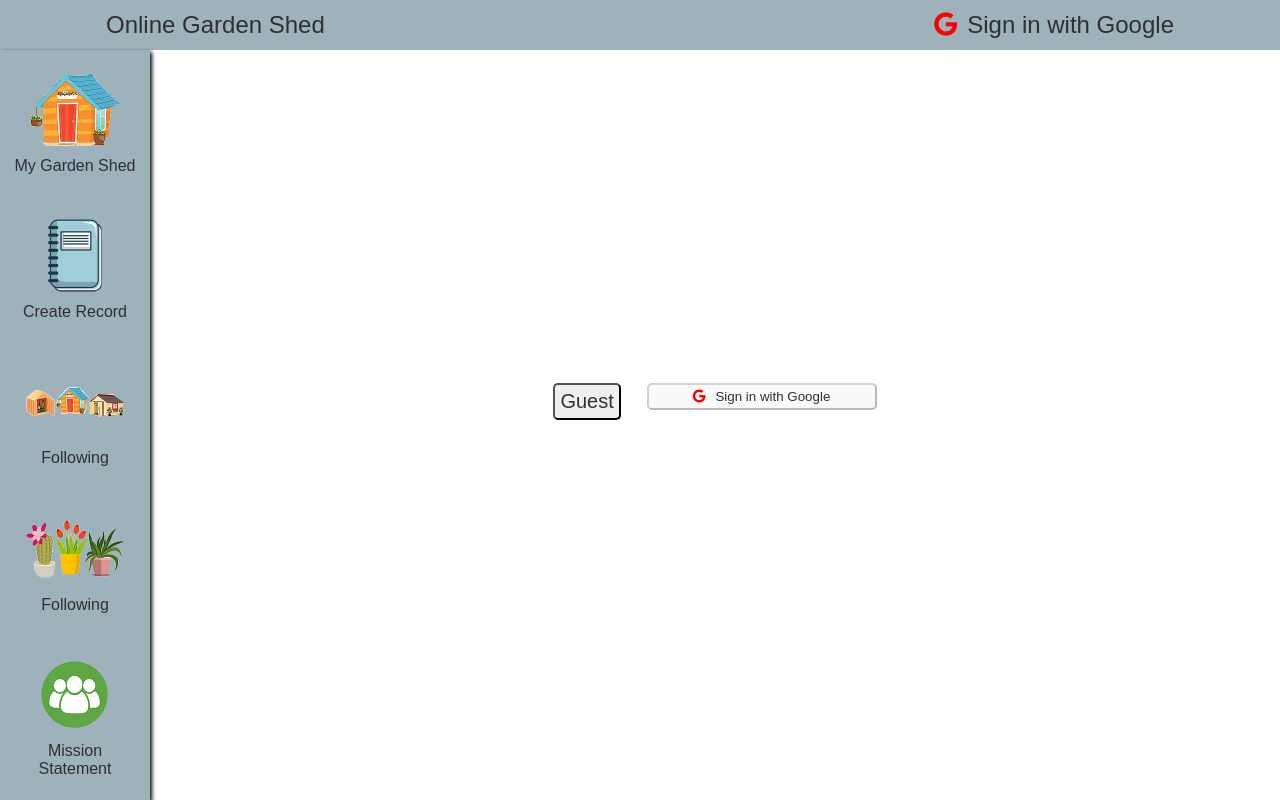
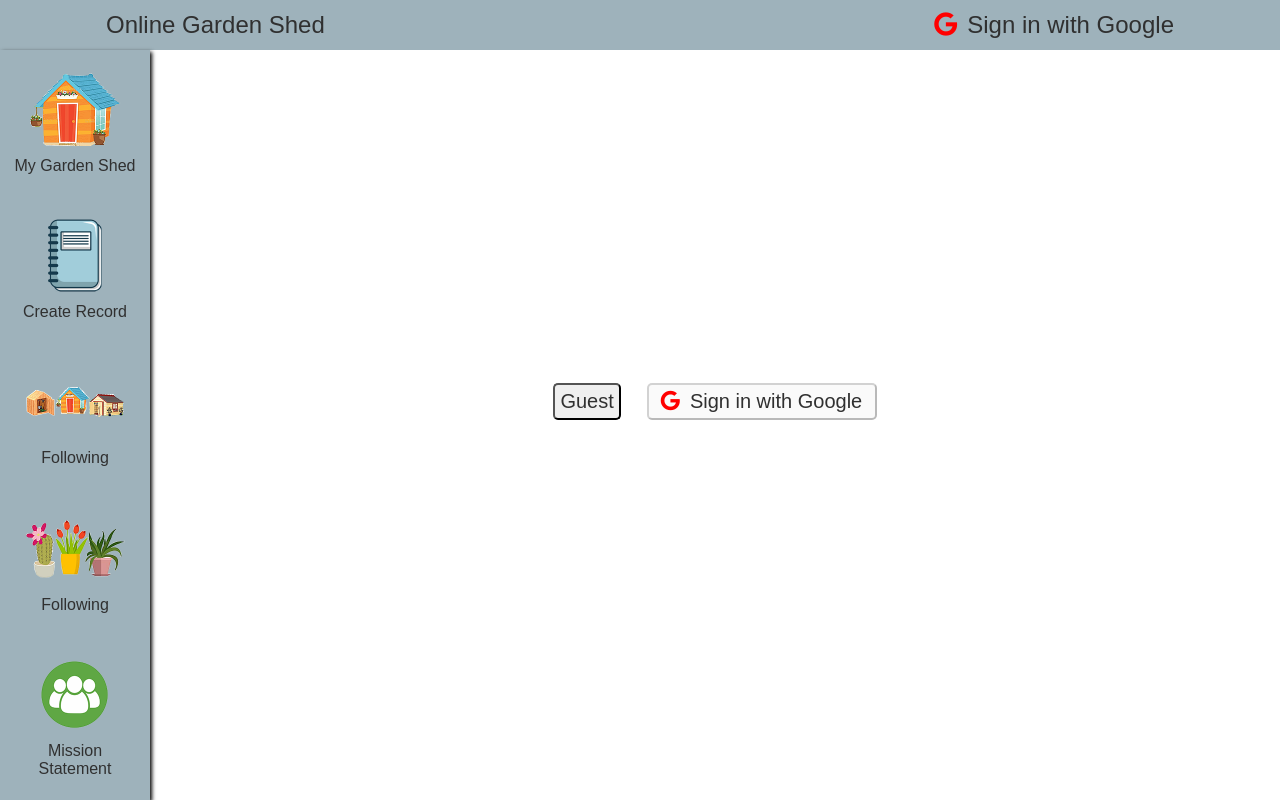
Before and after one commit to jasonkim7288/backup-online-garden-shed-client, a React (Create React App) app: page / in a window 1280 px wide. Built offline with nearby package versions, Linux system fonts and the light colour scheme; no server answers.

Commit message:
button for google login

```diff
--- a/src/components/SignIn.js
+++ b/src/components/SignIn.js
@@ -82,7 +82,7 @@ const SignIn = ({ tagType }) => {
             clientId={process.env.REACT_APP_GOOGLE_CLIENT_ID}
             render={renderProps => (
               (tagType === 'button') ? (
-                <button onClick={renderProps.onClick} disabled={renderProps.disabled} className="button google">
+                <button onClick={renderProps.onClick} disabled={renderProps.disabled} className="button google guest-button">
                   <i className="fab fa-google"></i>Sign in with Google
                 </button>
               )
```
